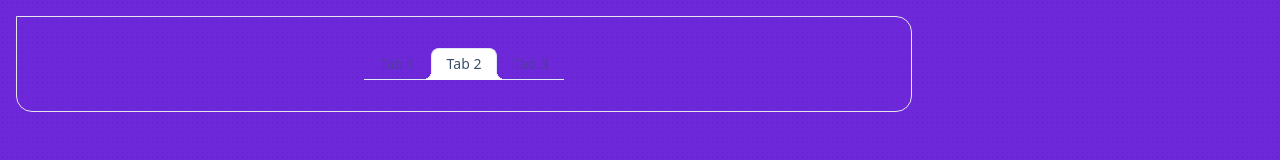
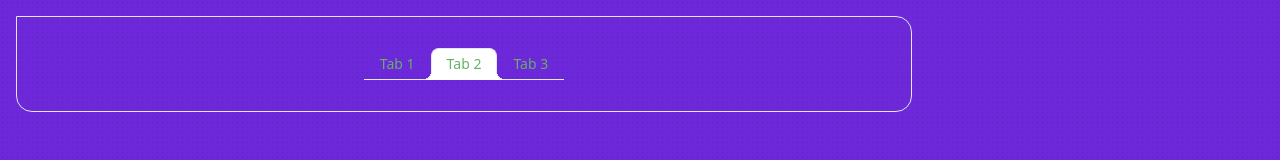
Before and after one commit to maxzz/ui-pie-menu, a React (Vite) app: page / in a window 1280 px wide. Shown: the top 160 px of the page. Built offline with nearby package versions, Linux system fonts and the light colour scheme.

Commit message:
WIP. tabs. add custom props

```diff
--- a/src/App.tsx
+++ b/src/App.tsx
@@ -41,9 +41,9 @@ function TabsTest() {
         <div className="p-4">
             <div className="preview border-base-300 bg-base-200 rounded-b-box rounded-tr-box flex min-h-[6rem] min-w-[18rem] max-w-4xl flex-wrap items-center justify-center gap-2 overflow-x-hidden border bg-cover bg-top p-4">
             <div className="tabs">
-                <a className="tab tab-lifted" onClick={onSelect}>Tab 1</a>
-                <a className="tab tab-lifted tab-active" onClick={onSelect}>Tab 2</a>
-                <a className="tab tab-lifted" onClick={onSelect}>Tab 3</a>
+                <a className="tab tab-lifted [--tab-color:#65b165]" onClick={onSelect}>Tab 1</a>
+                <a className="tab tab-lifted [--tab-color:#65b165] tab-active" onClick={onSelect}>Tab 2</a>
+                <a className="tab tab-lifted [--tab-color:#65b165]" onClick={onSelect}>Tab 3</a>
             </div>
             </div>
         </div>
--- a/src/tabs.css
+++ b/src/tabs.css
@@ -1,3 +1,6 @@
+/* https://daisyui.com/components/tab */
+/* https://github.com/saadeghi/daisyui/blob/master/src/components/styled/tab.css */
+
 :root {
     color-scheme: light;
     --pf: 211.79 100% 40.627%;
```
Also changed, not shown: src/assets/nun/tabs.css.txt (renamed from src/tabs.css.txt).
